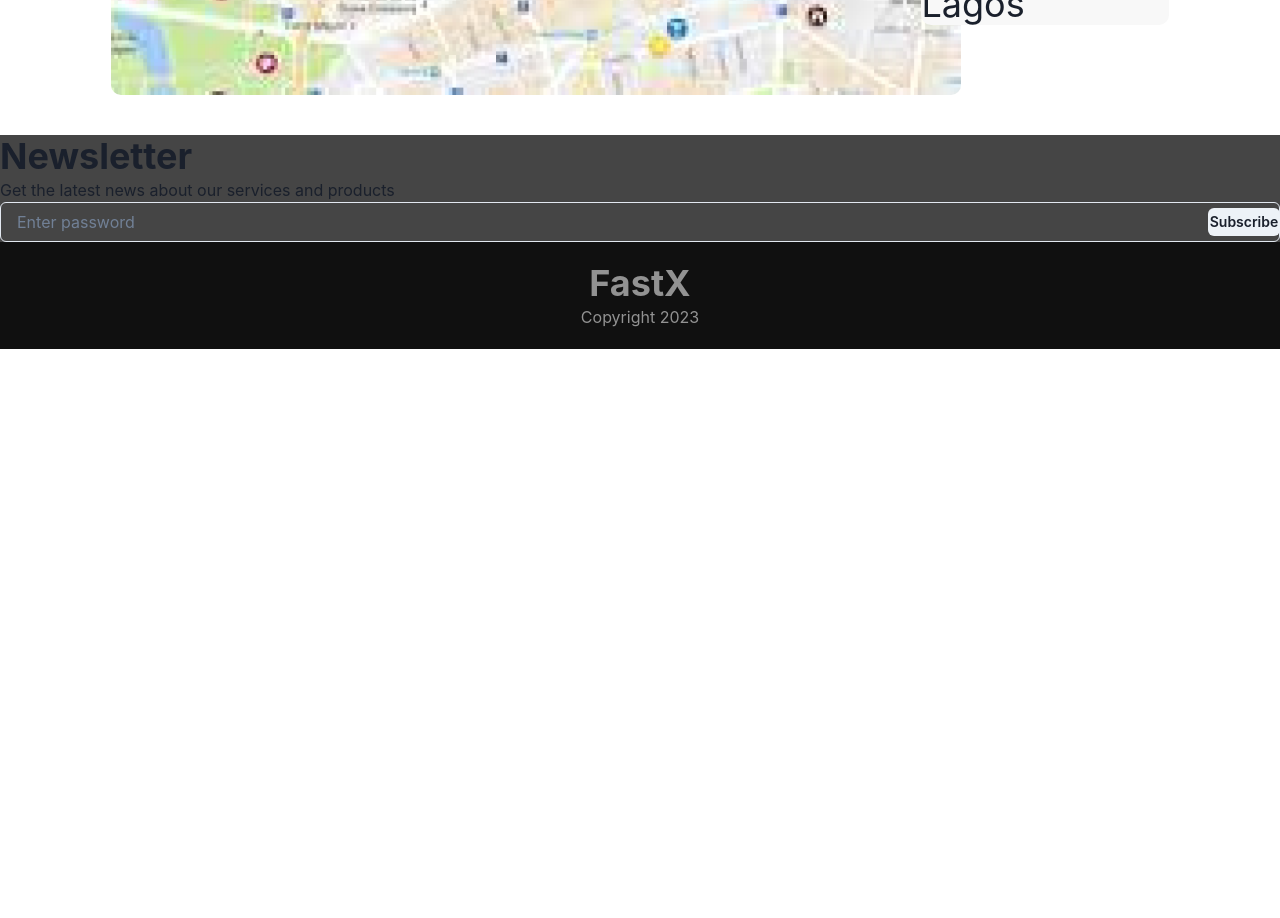
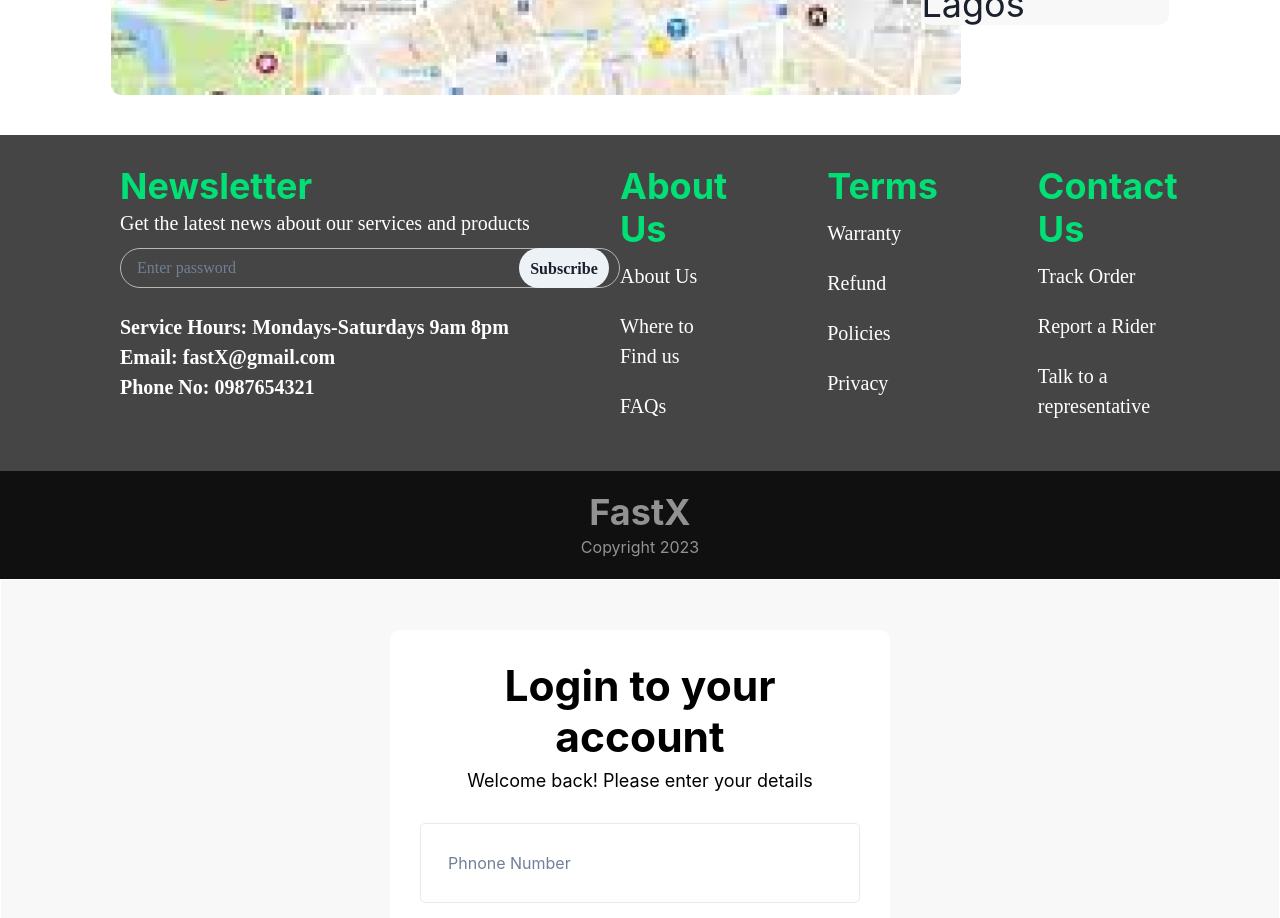
Before and after one commit to Worksquare/FasX, a React (Create React App) app in the folder client/frontend/: page / in a window 1280 px wide. Shown: the part 2700-3618 px from the top of the page. Before the commit the page ends 3049 px from the top, so only its background shows below. Built offline with nearby package versions, Linux system fonts and the light colour scheme.

Commit message:
fixed errors

```diff
--- a/client/frontend/src/App.js
+++ b/client/frontend/src/App.js
@@ -9,11 +9,11 @@ import Home from "./pages/home";
 import About from "./pages/about";
 import Blog from "./pages/blog";
 import ContactUs from "./pages/contactUs";
-// import Loading from "./components/Loading/Loading";
-// import Login from "./components/Login/Login";
-// import PasswordReset from "./components/Password reset/PasswordReset";
-// import PasswordResetSuccess from "./components/password reset success/PasswordResetSuccess";
-// import Verification from "./components/verification/Verification";
+import Loading from "./components/Loading/Loading";
+import Login from "./components/Login/Login";
+import PasswordReset from "./components/Password reset/PasswordReset";
+import PasswordResetSuccess from "./components/password reset success/PasswordResetSuccess";
+import Verification from "./components/verification/Verification";
 
 const App = () => {
   return (
@@ -27,7 +27,7 @@ const App = () => {
         </Routes>
       </Router>
 
-      {/* <div className="App">
+      <div className="App">
         <header className="App-header">
           <Login />
           <PasswordReset />
@@ -35,7 +35,7 @@ const App = () => {
           <Verification />
           <Loading />
         </header>
-      </div> */}
+      </div>
     </ChakraProvider>
   );
 
--- a/client/frontend/src/components/molecules/Footer.jsx
+++ b/client/frontend/src/components/molecules/Footer.jsx
@@ -6,27 +6,127 @@ import {
   Input,
   InputGroup,
   InputRightElement,
+  Link,
   Text,
-} from '@chakra-ui/react'
-import React from 'react'
+} from "@chakra-ui/react";
+import React from "react";
 
 const Footer = () => {
+  const footerLinks = [
+    {
+      title: "About Us",
+      links: [
+        {
+          name: "About Us",
+          href: "#!",
+        },
+        {
+          name: "Where to Find us",
+          href: "#!",
+        },
+        {
+          name: "FAQs",
+          href: "#!",
+        },
+      ],
+    },
+    {
+      title: "Terms",
+      links: [
+        {
+          name: "Warranty",
+          href: "#!",
+        },
+        {
+          name: "Refund",
+          href: "#!",
+        },
+        {
+          name: "Policies",
+          href: "#!",
+        },
+        {
+          name: "Privacy",
+          href: "#!",
+        },
+      ],
+    },
+    {
+      title: "Contact Us",
+      links: [
+        {
+          name: "Track Order",
+          href: "#!",
+        },
+        {
+          name: "Report a Rider",
+          href: "#!",
+        },
+        {
+          name: "Talk to a representative",
+          href: "#!",
+        },
+      ],
+    },
+  ];
   return (
     <>
-      <Box bg="#454545">
-        <Box>
-          <Heading>Newsletter</Heading>
-          <Text>Get the latest news about our services and products</Text>
-          <InputGroup size="md">
-            <Input pr="4.5rem" type="search" placeholder="Enter password" />
-            <InputRightElement width="4.5rem">
-              <Button h="1.75rem" size="sm">
+      <Flex justifyContent="space-between" bg="#454545" p="30px 120px">
+        <Box color="white" fontFamily="Colfax" fontSize="20px">
+          <Heading color="#00E075">Newsletter</Heading>
+          <Text fontWeight="500">
+            Get the latest news about our services and products
+          </Text>
+
+          <InputGroup border="#B7B7B7" w="500px" mb="24px" mt="10px">
+            <Input
+              type="search"
+              placeholder="Enter password"
+              borderRadius="34px"
+            />
+            <InputRightElement w="112px">
+              <Button type="submit" borderRadius="28px" p="11px">
                 Subscribe
               </Button>
             </InputRightElement>
           </InputGroup>
+
+          <Box fontWeight="700">
+            <Text>Service Hours: Mondays-Saturdays 9am 8pm</Text>
+            <Text>Email: fastX@gmail.com</Text>
+            <Text>Phone No: 0987654321</Text>
+          </Box>
         </Box>
-      </Box>
+
+        <Flex gap="100px">
+          {footerLinks.map((footerLink, index) => {
+            return (
+              <Box
+                key={index}
+                color="white"
+                fontFamily="Colfax"
+                fontSize="20px"
+              >
+                <Heading color="#00E075" mb="10px">
+                  {footerLink.title}
+                </Heading>
+                {footerLink.links.map((link, index) => {
+                  return (
+                    <Link
+                      key={index}
+                      display="block"
+                      mb="20px"
+                      href={link.href}
+                    >
+                      {link.name}
+                    </Link>
+                  );
+                })}
+              </Box>
+            );
+          })}
+        </Flex>
+      </Flex>
 
       <Flex
         flexDirection="column"
@@ -40,7 +140,7 @@ const Footer = () => {
         <Text>Copyright 2023</Text>
       </Flex>
     </>
-  )
-}
+  );
+};
 
-export default Footer
+export default Footer;
```
